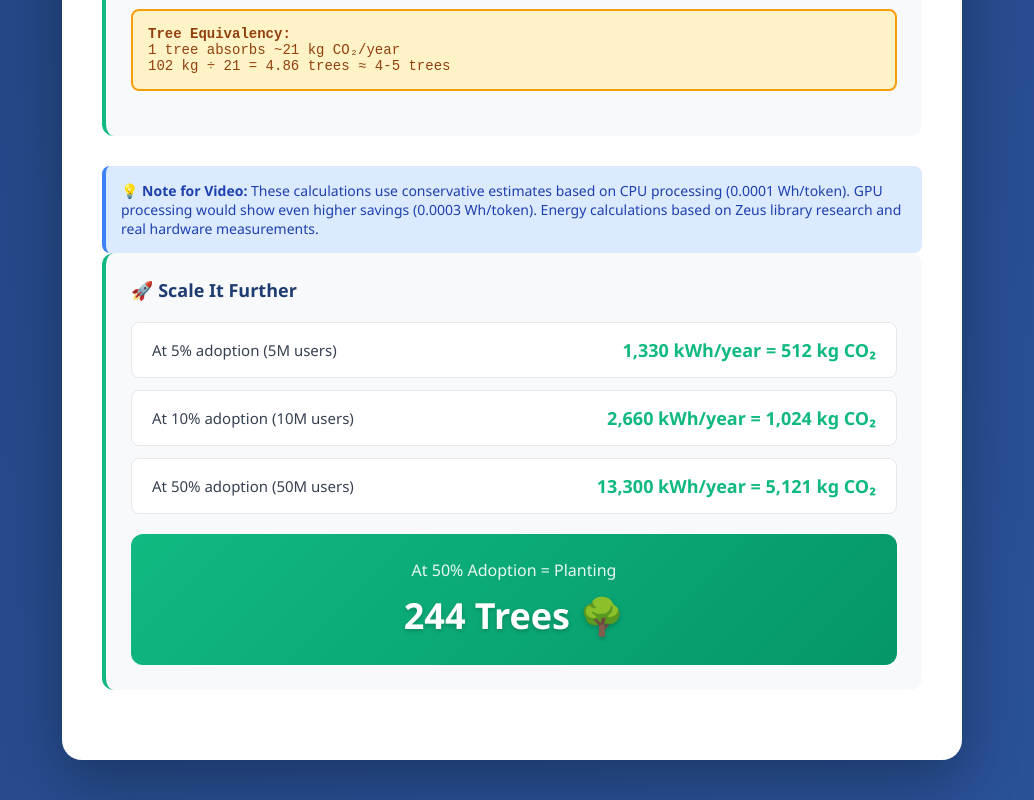
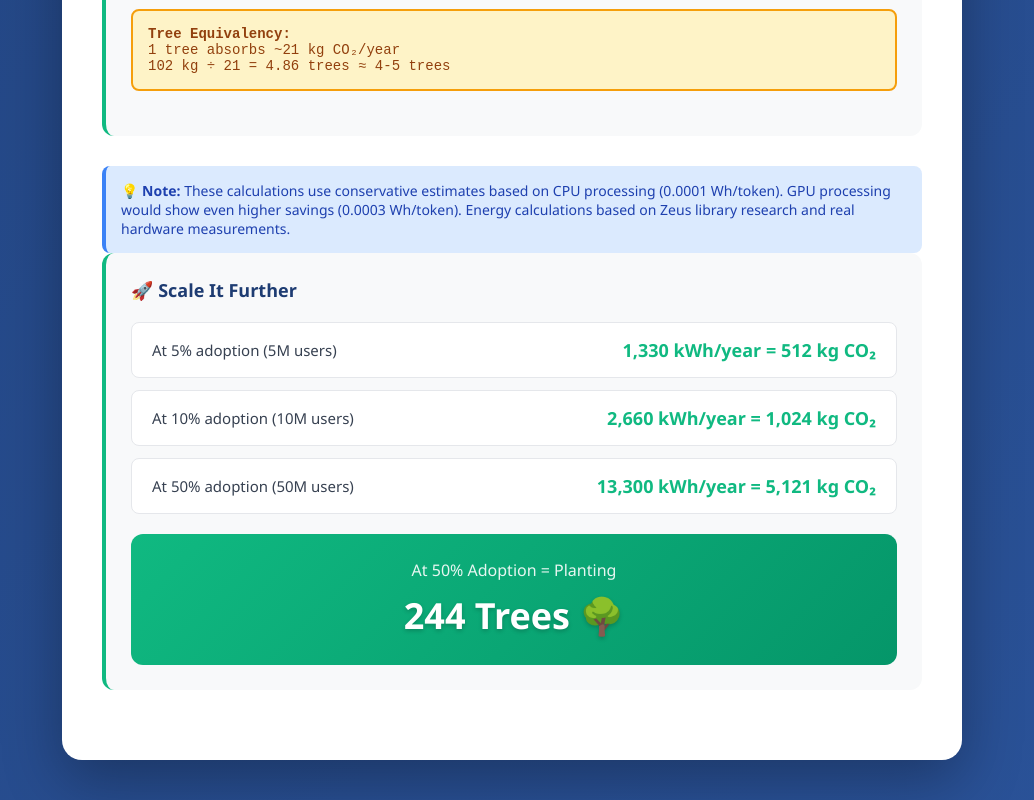
Before and after one commit to srineshtor21-coder/Green-Prompts-Optimizer, a browser extension: page Impact/Impact_calculator.html in a window 1280 px wide. Shown: the part 2322-3122 px from the top of the page, without its empty margins (128-1162 px from the left). Drawn offline with Linux system fonts and the light colour scheme.

Commit message:
Update note text in Impact_calculator.html

```diff
--- a/Impact/Impact_calculator.html
+++ b/Impact/Impact_calculator.html
@@ -317,7 +317,7 @@
 
         <!-- NOTE -->
         <div class="note">
-            <strong>💡 Note for Video:</strong> These calculations use conservative estimates based on CPU processing (0.0001 Wh/token). GPU processing would show even higher savings (0.0003 Wh/token). Energy calculations based on Zeus library research and real hardware measurements.
+            <strong>💡 Note:</strong> These calculations use conservative estimates based on CPU processing (0.0001 Wh/token). GPU processing would show even higher savings (0.0003 Wh/token). Energy calculations based on Zeus library research and real hardware measurements.
         </div>
 
         <!-- SCALING -->
```
